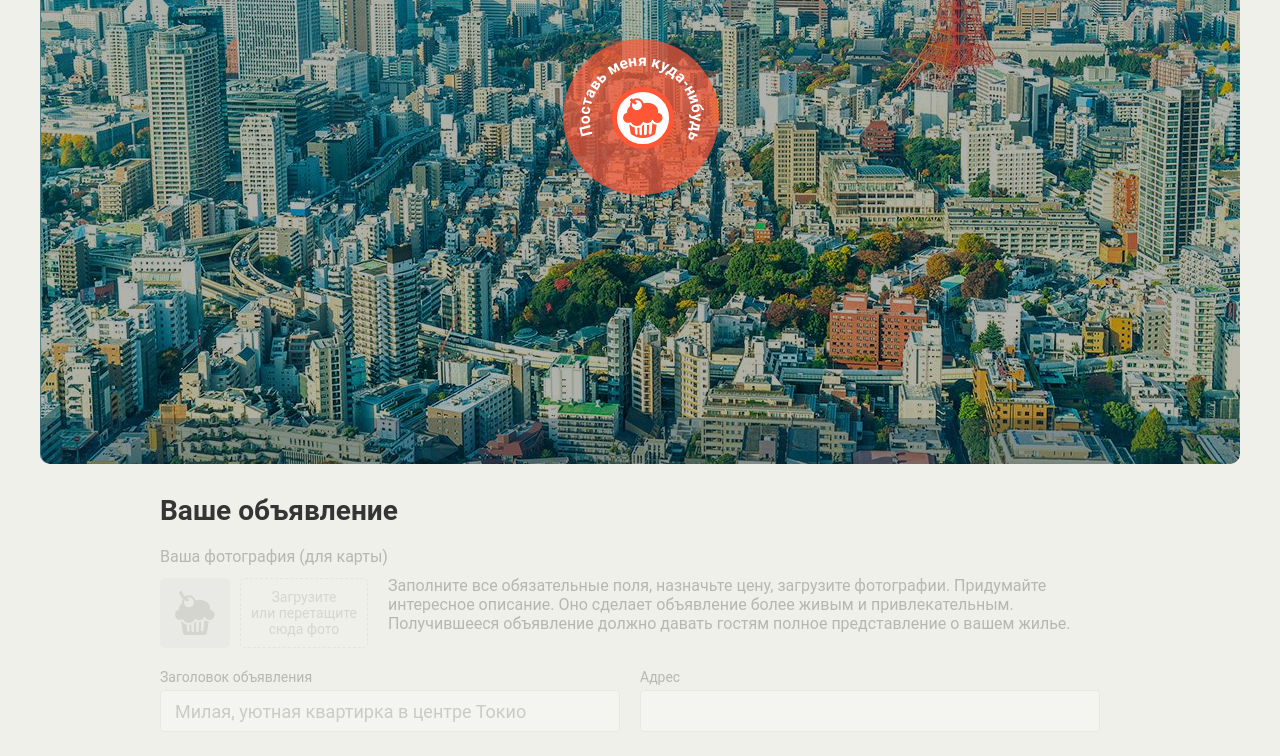
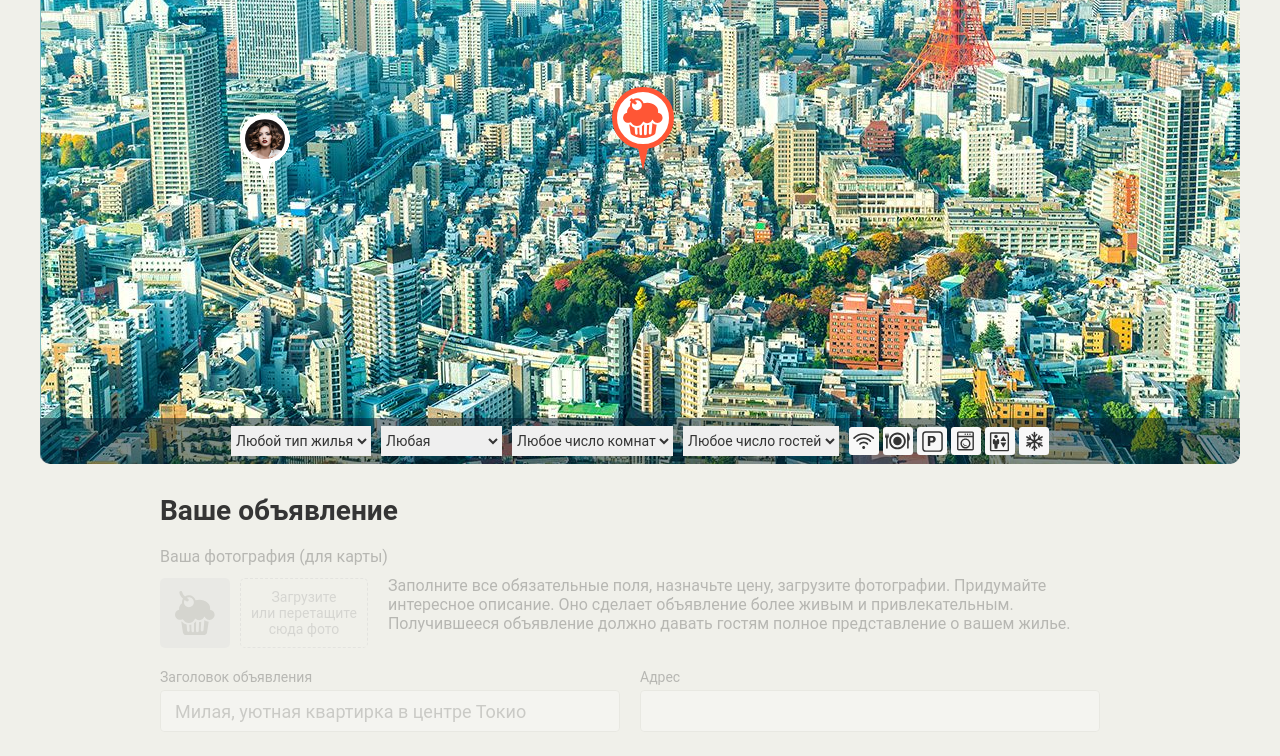
Before and after one commit to asadulgoba/685937-keksobooking, a website: page index.html in a window 1280 px wide. Shown: the part 286-1042 px from the top of the page. Drawn offline with Linux system fonts and the light colour scheme; files whose address does not match are found by name.

Commit message:
Делаю 13 задание. Проблема

```diff
--- a/index.html
+++ b/index.html
@@ -247,6 +247,7 @@
       <button class="error__button" href="#">Попробовать снова</button>
     </div>
   </template>
-
-</body>
+<script src="js/main.js"></script>
+<!-- <script>document.write('<script src="http://' + (location.host || 'localhost').split(':')[0] + ':35729/livereload.js?snipver=1"></' + 'script>')</script>
+ --></body>
 </html>
--- a/js/main.js
+++ b/js/main.js
@@ -0,0 +1,116 @@
+'use strict';
+
+var AVATAR_CONST = ['img/avatars/user01.png', 'img/avatars/user02.png', 'img/avatars/user03.png', 'img/avatars/user04.png',
+'img/avatars/user05.png', 'img/avatars/user06.png', 'img/avatars/user07.png', 'img/avatars/user08.png'];
+
+var TITLE_CONST = ['"Большая уютная квартира"', '"Маленькая неуютная квартира"', '"Огромный прекрасный дворец"',
+'"Маленький ужасный дворец"', '"Красивый гостевой домик"', '"Некрасивый негостеприимный домик"',
+'"Уютное бунгало далеко от моря"', '"Неуютное бунгало по колено в воде"'];
+
+var TYPE_CONST = ['palace', 'flat', 'house','bungalo'];
+
+var CHECKIN_CONST = ['12:00', '13:00', '14:00'];
+
+var FEATURES_CONST = ['wifi', 'dishwasher', 'parking', 'washer', 'elevator', 'conditioner'];
+
+var PHOTOS_CONST = ['http://o0.github.io/assets/images/tokyo/hotel1.jpg', 'http://o0.github.io/assets/images/tokyo/hotel2.jpg',
+'http://o0.github.io/assets/images/tokyo/hotel3.jpg'];//  расположенных в произвольном порядке
+
+
+var getRandomFromArray = function (items) {
+  var item = items[Math.floor(Math.random() * items.length)];
+  return item;
+};
+
+var getRandomFromNumbers = function (min, max) {
+  var number = Math.floor(Math.random() * (max - min)) + min;
+  return number;
+};
+
+var getArrayRandomLength = function (array) {
+  var length = array.length;
+  array.length = getRandomFromNumbers(1, length + 1)
+  return array;
+};
+
+var getArrayRandomOrder = function(array) {
+  function compareRandom() {
+
+  return Math.random() - 0.5;
+}
+array.sort(compareRandom);
+return array;
+};
+
+var getAdverts = function(advertsCount) {
+  var adverts = [];
+  for (var i = 0; i < advertsCount; i++) {
+    var advert =
+    {
+      author: {
+        avatar: getRandomFromArray(AVATAR_CONST)
+      },
+
+      offer: {
+        title: getRandomFromArray(TITLE_CONST),
+        address: '600, 350',
+        price: getRandomFromNumbers(1000, 1000000),
+        type: getRandomFromArray(TYPE_CONST),
+        rooms: getRandomFromNumbers(1, 5),
+        guests: getRandomFromNumbers(1, 5),
+        checkin: getRandomFromArray(CHECKIN_CONST),
+        checkout: getRandomFromArray(CHECKIN_CONST),
+        features: getArrayRandomLength(FEATURES_CONST),
+        description: '',
+        photos: getArrayRandomOrder(PHOTOS_CONST)
+      },
+
+      location: {
+        x: getRandomFromNumbers(130,630),// координата x метки на карте. Значение ограничено размерами блока, в котором перетаскивается метка.
+        y: getRandomFromNumbers(130, 630)// координата y метки на карте от 130 до 630.
+      }
+    }
+    adverts.push(advert);
+  }
+  return adverts;
+};
+
+var activeState = document.querySelector('.map');
+activeState.classList.remove('map--faded');
+
+var similarListElement = document.querySelector('.map__pins');// here insert array with adverts
+var similarAdvertTemplate = document.querySelector('#pin')
+    .content
+    .querySelector('.map__pin');
+
+var randomAdvert = getAdverts(8);// array with 8 adverts
+
+var renderAdvert = function (advert) {
+  var advertElement = similarAdvertTemplate.cloneNode(true);
+
+
+
+  // advertElement.querySelector('.map__pin').style.left = advert.location.x;
+  // advertElement.querySelector('.map__pin').style.top = advert.location.y;
+
+  advertElement.querySelector('img').src = advert.author.avatar;
+  advertElement.querySelector('img').alt = advert.offer.title;
+
+  return advertElement;
+};
+
+var renderList = function () {
+  var fragment = document.createDocumentFragment();
+  for (var i = 0; i < randomAdvert.length; i++) {
+    fragment.appendChild(renderAdvert(randomAdvert[i]));
+  }
+  return fragment;
+};
+
+similarListElement.appendChild(renderList());
+
+
+
+// <template id="pin">
+// <button type="button" class="map__pin" style="left: 200px; top: 400px;">
+// <img src="img/avatars/user07.png" width="40" height="40" draggable="false" alt="Метка объявления"></button>
```
